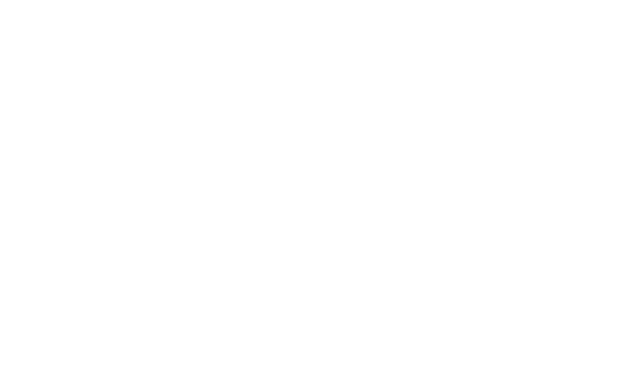
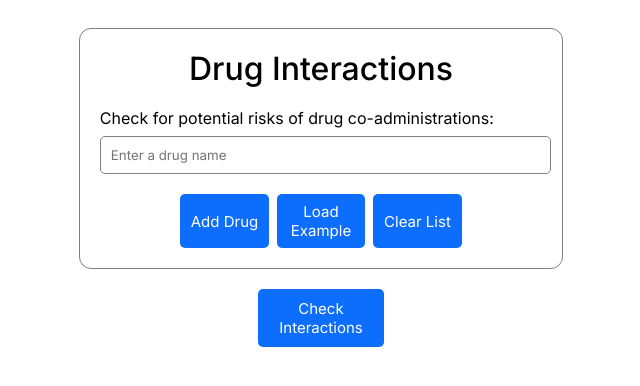
Before and after one commit to st4ven/drug-interaction, a React (Vite) app in the folder frontend/: page / in a window 1280 px wide. Shown: the top 386 px of the page, without its empty margins (319-959 px from the left). Built offline with nearby package versions, Linux system fonts and the light colour scheme.

Commit message:
Website fully functional

```diff
--- a/frontend/index.html
+++ b/frontend/index.html
@@ -3,7 +3,7 @@
   <head>
     <meta charset="UTF-8" />
     <meta name="viewport" content="width=device-width, initial-scale=1.0" />
-    <title>Drug Interaction Checker</title>
+    <title>Drug Interactions</title>
   </head>
   <body>
     <div id="root"></div>
--- a/frontend/package.json
+++ b/frontend/package.json
@@ -10,6 +10,7 @@
     "preview": "vite preview"
   },
   "dependencies": {
+    "axios": "^1.7.4",
     "react": "^18.3.1",
     "react-dom": "^18.3.1"
   },
--- a/frontend/src/App.jsx
+++ b/frontend/src/App.jsx
@@ -1,11 +1,81 @@
 import { useState } from 'react';
-import './App.css'
+import {getDrugInteractions} from './components/DrugService';
+import Buttons from './components/Buttons';
+import InputForm from './components/InputForm';
+import DrugList from './components/DrugList';
 
 function App() {
+  const [result, setResult] = useState([]);
+  const [drugList, setDrugList] = useState([]);
+  const [drug, setDrug] = useState("");
+
+  const handleAddDrug = () => {
+    if (drug != "" && drugList.length < 5) {
+      setDrugList([...drugList, drug]);
+      setDrug("");
+    } else if (drug == "") {
+      alert("Please enter a drug name!");
+    } else if (drugList.length >= 5) {
+      alert("Too many drugs added!");
+    }
+  }
+
+  const handleDeleteDrug = (i) => {
+    const deleteDrugs = [...drugList];
+    deleteDrugs.splice(i, 1);
+    setDrugList(deleteDrugs);
+  }
+
+  const clearList = () => {
+    setDrugList([]);
+  }
+
+  const loadExample = () => {
+    setDrugList(["Omeprazole", "Fosphenytoin", "Fludrocortisone", "Citalopram", "Vandetanib", "Clotrimazole"]);
+  }
+
+  const handleInteractions = async (e) => {
+    e.preventDefault();
+    const result = await getDrugInteractions(drugList);
+    setResult(result);
+  }
 
   return (
-    <>
-    </>
+    <div className="page">
+        <div className="box">
+          <InputForm setDrug={setDrug} drug={drug}></InputForm>
+          <Buttons handleAddDrug={handleAddDrug} loadExample={loadExample} clearList={clearList}></Buttons>
+          <DrugList handleDeleteDrug={handleDeleteDrug} drugList={drugList}></DrugList>
+        </div>
+
+        <button className="different" onClick={handleInteractions}>Check Interactions</button>
+
+        <div className="table">
+          {result.length > 0 && (
+            <table>
+              <thead>
+                <tr>
+                  <th>#</th>
+                  <th>Drug 1</th>
+                  <th>Drug 2</th>
+                  <th>Severity Level</th>
+                  </tr>
+              </thead>
+
+              <tbody>
+                {result.map((interaction, index) => (
+                    <tr key={index}>
+                      <td><strong>{index + 1}</strong></td>
+                      <td>{interaction.drug1}</td>
+                      <td>{interaction.drug2}</td>
+                      <td>{interaction.severity}</td>
+                    </tr>
+                ))}
+              </tbody>
+            </table>
+        )}
+          </div>
+    </div>
   )
 }
 
--- /dev/null
+++ b/frontend/src/components/Buttons.jsx
@@ -0,0 +1,13 @@
+const Buttons = ({handleAddDrug,loadExample, clearList}) => {
+    return (
+        <>
+            <div className="buttons">
+            <button className="list" onClick={handleAddDrug}>Add Drug</button>
+            <button className="list" onClick={loadExample}>Load Example</button>
+            <button className="list" onClick={clearList}>Clear List</button>
+          </div>
+        </>
+    )
+}
+
+export default Buttons;
--- /dev/null
+++ b/frontend/src/components/DrugList.jsx
@@ -0,0 +1,16 @@
+const DrugList = ({drugList, handleDeleteDrug}) => {
+    return (
+        <>
+            <div className="centered">
+            {drugList.map((drug, index) =>
+              <li key={index}>
+                <strong>{drug}</strong>
+                <button onClick={() => handleDeleteDrug(index)}>X</button>
+              </li>
+            )}
+          </div>
+        </>
+    )
+}
+
+export default DrugList;
--- /dev/null
+++ b/frontend/src/components/DrugService.jsx
@@ -0,0 +1,18 @@
+import axios from 'axios';
+
+const API_URL = 'http://localhost:3000/check-interaction';
+
+// function to get drug interactions from list
+export const getDrugInteractions = async (drugList) => {
+    const response = await axios.get(API_URL, {
+        params: {
+            drug1: drugList[0],
+            drug2: drugList[1],
+            drug3: drugList[2],
+            drug4: drugList[3],
+            drug5: drugList[4],
+            drug6: drugList[5]
+        }
+    });
+    return response.data.interactions;
+};
--- /dev/null
+++ b/frontend/src/components/InputForm.jsx
@@ -0,0 +1,14 @@
+const InputForm = ({drug, setDrug}) => {
+    return (
+        <>
+        <h1>Drug Interactions</h1>
+
+        <div className="together">
+            <label htmlFor="drug">Check for potential risks of drug co-administrations:</label>
+            <input type="text" id="drug" placeholder="Enter a drug name" value={drug} onChange={(e) => setDrug(e.target.value)}></input>
+        </div>
+        </>
+    )
+}
+
+export default InputForm;
--- a/frontend/src/index.css
+++ b/frontend/src/index.css
@@ -0,0 +1,137 @@
+@import url('https://fonts.googleapis.com/css2?family=Inter:ital,opsz,wght@0,14..32,100..900;1,14..32,100..900&display=swap');
+
+* {
+    font-family: 'Inter', sans-serif;
+}
+
+button {
+    cursor: pointer;
+}
+
+.page {
+    display: flex;
+    align-items: center;
+    justify-content: center;
+    flex-direction: column;
+}
+
+.box {
+    width: 35%;
+    height: 35%;
+    border: 1px solid gray;
+    padding: 20px;
+    border-radius: 12px;
+
+    display: flex;
+    flex-direction: column;
+    text-align: center;
+    justify-content: center;
+    margin-bottom: 20px;
+    margin-top: 20px;
+}
+
+h1 {
+    font-size: 32px;
+    font-weight: 500;
+    margin: 0;
+    margin-bottom: 20px;
+}
+
+input {
+    width: 97%;
+    padding: 10px;
+    border: 1px solid gray;
+    border-radius: 5px;
+}
+
+.together {
+    display: flex;
+    flex-direction: column;
+    justify-content: left;
+    align-items: left;
+    text-align: left;
+    gap: 8px;
+    margin-bottom: 20px;
+}
+
+button {
+    background-color: #0d6efd;
+    color: white;
+    border: none;
+    border-radius: 5px;
+    font-weight: 400;
+    font-size: 15px;
+}
+
+.add {
+    padding: 8px 4px;
+    width: 50%;
+    height: 100%;
+}
+
+.buttons {
+    display: flex;
+    justify-content: center;
+    gap: 8px;
+}
+
+.list {
+    width: 20%;
+    padding: 8px 4px;
+}
+
+.different {
+    width: 10%;
+    padding: 10px 4px;
+    margin-bottom: 20px;
+}
+
+button:hover {
+    background-color: #0261ed;
+}
+
+li {
+    list-style-type: none;
+    border: 1px solid gray;
+    border-radius: 5px;
+    padding: 10px 5px;
+    display: flex;
+    justify-content: space-between;
+    width: 90%;
+    margin-top: 8px;
+}
+
+li button {
+    background: transparent;
+    color: gray;
+}
+
+li button:hover {
+    background: transparent;
+}
+
+.centered {
+    display: flex;
+    flex-direction: column;
+    justify-content: center;
+    align-items: center;
+}
+
+table {
+    border-collapse: collapse;
+    width: 60%;
+}
+
+td, th {
+    text-align: left;
+    border-bottom: 1px solid black;
+    padding: 10px;
+}
+
+.table {
+    display: flex;
+    justify-content: center;
+    align-items: center;
+    width: 75%;
+    margin-bottom: 20px;
+}
```
Also changed, not shown: 2 other files (tests, documents, lock files or other folders).
